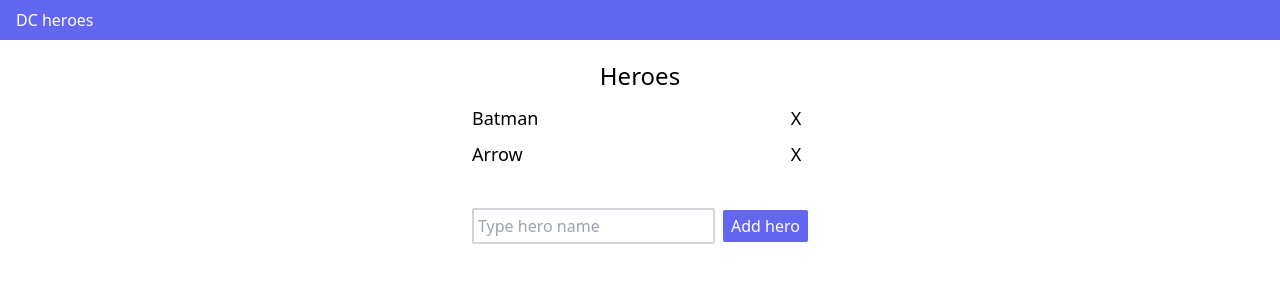
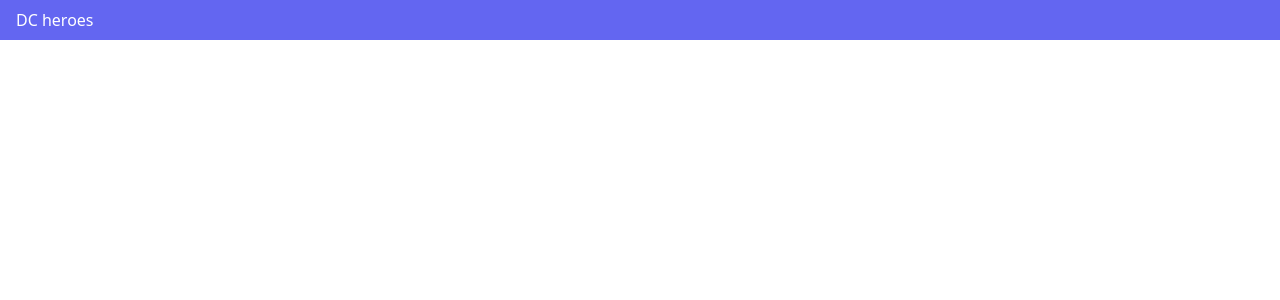
Before and after one commit to piotrglodek/vue3-course, a Vue app: page / in a window 1280 px wide. Shown: the top 300 px of the page. Built offline with nearby package versions, Linux system fonts and the light colour scheme.

Commit message:
Hide Heroes component

```diff
--- a/src/App.vue
+++ b/src/App.vue
@@ -1,18 +1,18 @@
 <template>
   <Header />
   <div class="w-full flex">
-    <Heroes />
+    <!-- <Heroes /> -->
   </div>
 </template>
 
 <script>
 import Header from "./components/Header";
-import Heroes from "./components/Heroes";
+// import Heroes from "./components/Heroes";
 
 export default {
   components: {
     Header,
-    Heroes,
+    // Heroes,
   },
 };
 </script>
```
